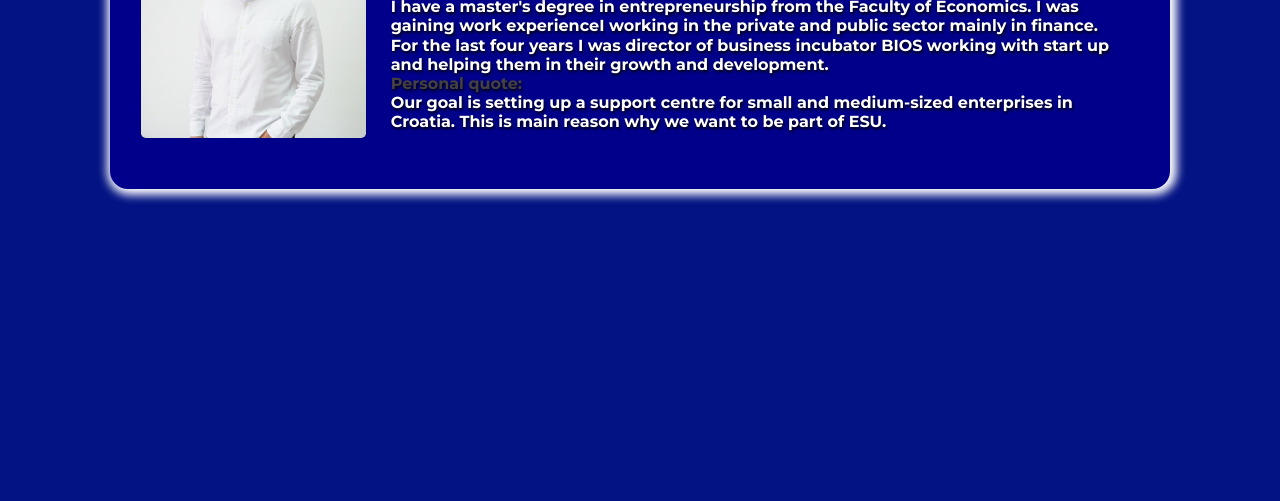
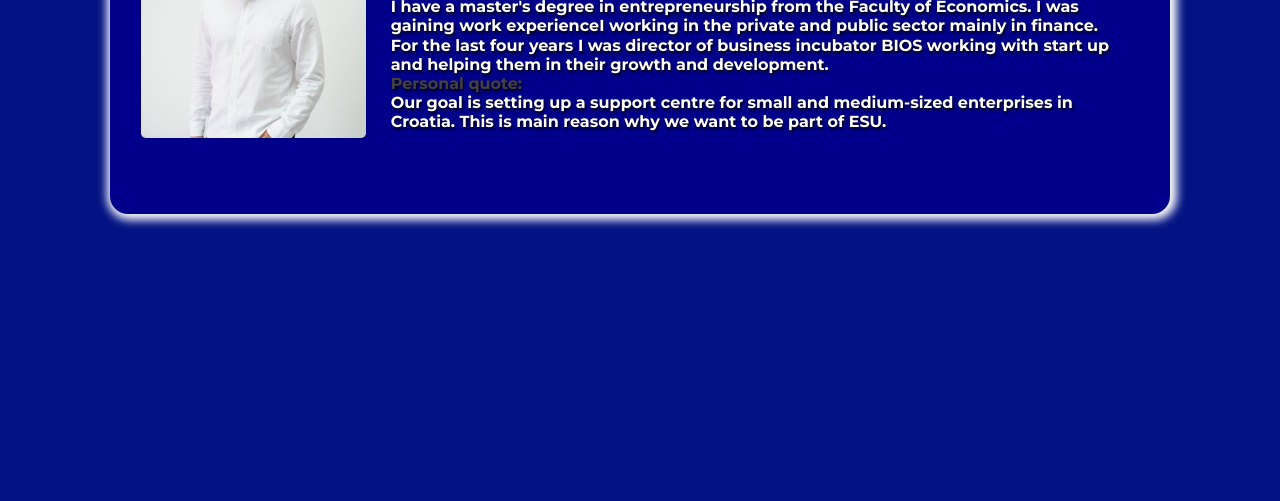
Before and after one commit to Startup-Universe/esuCroatia, a plain HTML site: page index.html in a window 1280 px wide. Shown: the part 2803-3304 px from the top of the page. Drawn offline with Linux system fonts and the light colour scheme.

Commit message:
Add files via upload

```diff
--- a/css/landing.css
+++ b/css/landing.css
@@ -221,14 +221,13 @@ hr {
 
 .photoframe {
   display: flex;
-  justify-content: space-between;
+  justify-content: space-around;
   align-items: flex-start;
   background-color: #00008B;
   border-radius: 18px;
   box-shadow: 2px 1px 10px 5px white;
   margin: 10px 10px;
   padding: 30px;
-  padding-bottom: 5px;
 }
 
 .grow {
```
